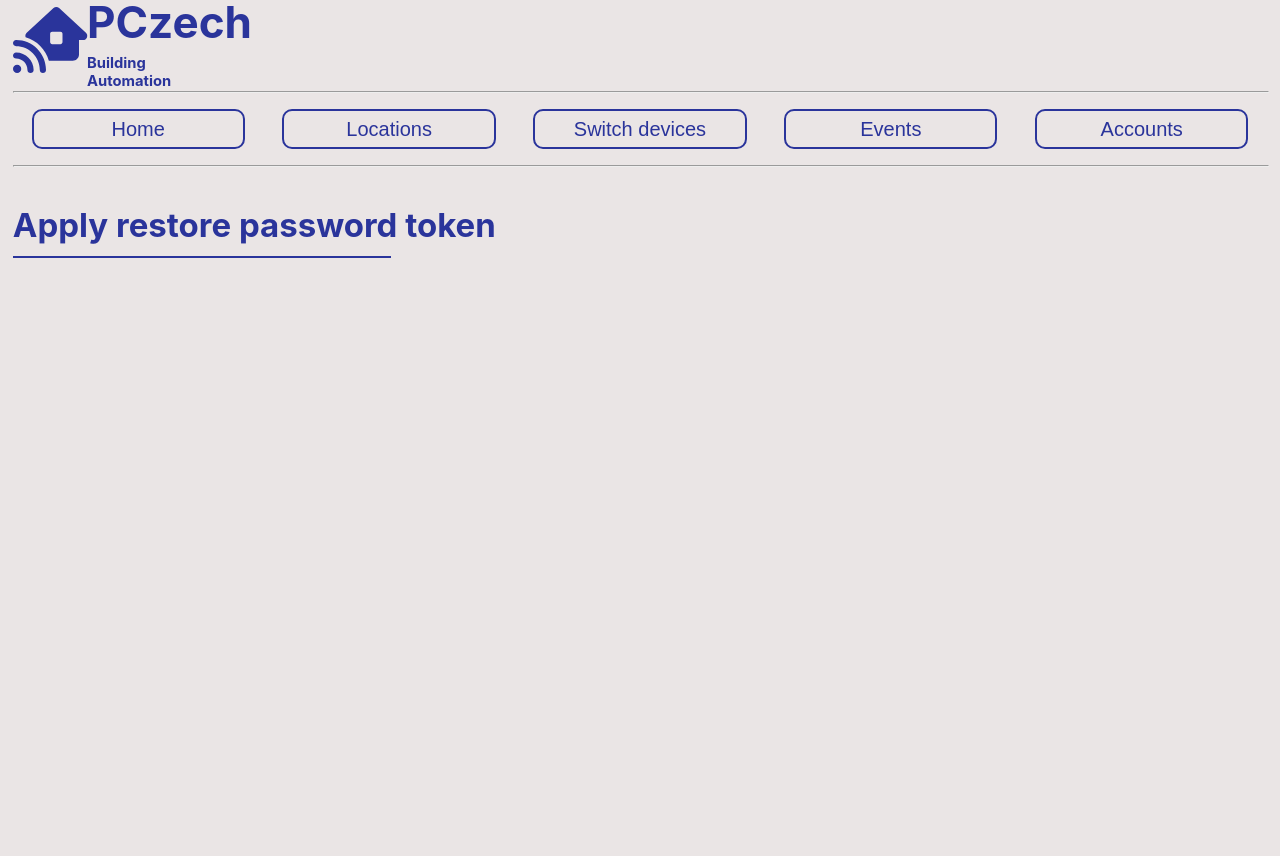
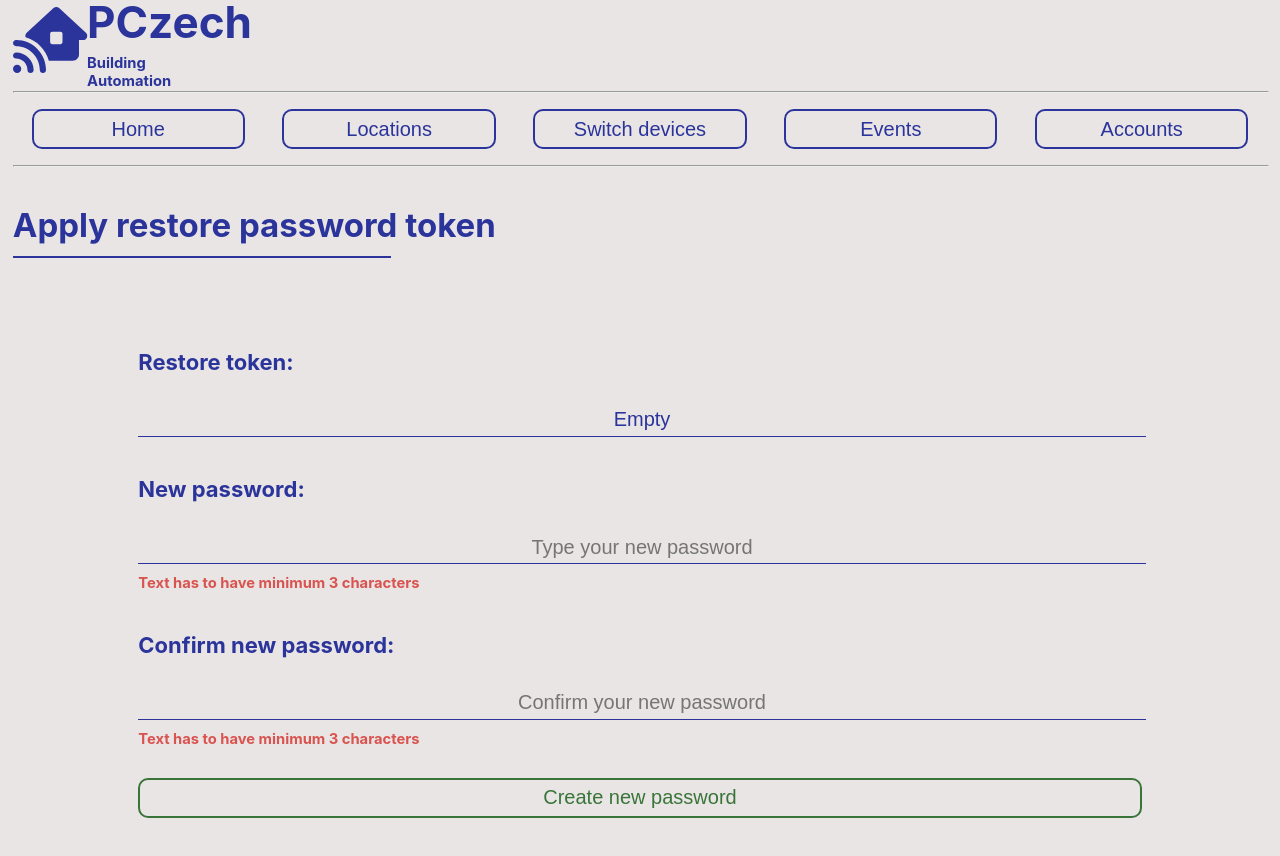
Before and after one commit to czechp/building-automation-frontend, a React (Create React App) app: page /restore-password-token in a window 1280 px wide. Before the commit the page ends 800 px from the top, so only its background shows below. Built offline with nearby package versions, Linux system fonts and the light colour scheme.

Commit message:
Apply token from email to set new password

```diff
--- a/src/useCase/account/restorePasswordApplyTokenPage/RestorePasswordApplyTokenPage.js
+++ b/src/useCase/account/restorePasswordApplyTokenPage/RestorePasswordApplyTokenPage.js
@@ -1,8 +1,16 @@
+import React from "react";
+
 import PageCmp from "../../../component/PageCmp";
+import {useLocation} from "react-router-dom";
+import RestorePasswordApplyTokenCmp from "./component/RestorePasswordApplyTokenCmp";
+
 
 const RestorePasswordApplyTokenPage = () => {
+    const {state: tokenFromBackend} = useLocation();
+    const defaultToken = tokenFromBackend || "Empty";
+
     return <PageCmp title="Apply restore password token">
-
+        <RestorePasswordApplyTokenCmp defaultToken={defaultToken} />
     </PageCmp>
 }
 
--- /dev/null
+++ b/src/useCase/account/restorePasswordApplyTokenPage/component/RestorePasswordApplyTokenCmp.js
@@ -0,0 +1,68 @@
+import React from "react";
+
+import FormCmp from "../../../../component/FormCmp";
+import TextInputCmp from "../../../../component/TextInputCmp";
+import ButtonCmp from "../../../../component/ButtonCmp";
+import colors from "../../../../configuration/style/colors";
+import {StatementContext} from "../../../../App";
+import SendRequestService from "../../../../service/http/sendRequestService";
+import httpErrorHandler from "../../../../service/http/httpErrorHandler";
+import {useNavigate} from "react-router-dom";
+
+const RestorePasswordApplyTokenCmp = ({defaultToken}) => {
+    const {showErrorInfo, showSuccessInfo} = React.useContext(StatementContext);
+    const navigate = useNavigate();
+    const [token, setToken] = React.useState(defaultToken);
+    const [newPassword, setNewPassword] = React.useState("");
+    const [newPasswordConfirm, setNewPasswordConfirm] = React.useState("");
+
+    function validatePasswords() {
+        if (newPassword === newPasswordConfirm)
+            return true;
+        else {
+            showErrorInfo("Passwords do not match")
+            return false;
+        }
+    }
+
+    function sendNewPasswordRequest() {
+        const NEW_PASSWORD_ENDPOINT = "/api/accounts/password-restore/new-password";
+        const sendRequestService = new SendRequestService();
+        const requestParams = [
+            {token: token},
+            {password: newPassword}
+        ];
+
+        sendRequestService.patch(NEW_PASSWORD_ENDPOINT, {}, requestParams)
+            .then(newPasswordSet)
+            .catch(handleRequestError);
+
+    }
+
+    function newPasswordSet() {
+        showSuccessInfo("New password was set. You can login now.");
+        navigate("/login");
+    }
+
+    function handleRequestError(error) {
+        showErrorInfo(httpErrorHandler(error));
+    }
+
+    function createNewPwdBtnOnClick() {
+        if (validatePasswords())
+            sendNewPasswordRequest();
+    }
+
+    return <FormCmp>
+        <TextInputCmp label="Restore token:" value={token} onChange={setToken}
+                      placeholder="Paste token from email message"/>
+        <TextInputCmp label="New password:" value={newPassword} onChange={setNewPassword} type="password"
+                      placeholder="Type your new password" minLength={3}/>
+        <TextInputCmp label="Confirm new password:" value={newPasswordConfirm} onChange={setNewPasswordConfirm}
+                      type="password"
+                      placeholder="Confirm your new password" minLength={3}/>
+        <ButtonCmp label="Create new password" color={colors.success} onClick={createNewPwdBtnOnClick}/>
+    </FormCmp>
+}
+
+export default RestorePasswordApplyTokenCmp;
--- a/src/useCase/account/restorePasswordDemandPage/component/RestorePasswordEmailFormCmp.js
+++ b/src/useCase/account/restorePasswordDemandPage/component/RestorePasswordEmailFormCmp.js
@@ -7,14 +7,16 @@ import {FieldsValidator} from "../../../../service/validator/fieldsValidator";
 import {StatementContext} from "../../../../App";
 import SendRequestService from "../../../../service/http/sendRequestService";
 import httpErrorHandler from "../../../../service/http/httpErrorHandler";
+import {useNavigate} from "react-router-dom";
 
 const RestorePasswordEmailFormCmp = () => {
     const {showErrorInfo, showSuccessInfo} = React.useContext(StatementContext);
     const [userEmail, setUserEmail] = React.useState("");
+    const navigate = useNavigate();
 
     function tokenSent(response) {
         showSuccessInfo(`Token was sent for ${userEmail}`);
-        //TODO: navigate to password restore token confirmed page
+        navigate("/restore-password-token", {state: response.data})
     }
 
     function requestErrorHandler(error){
```
Also changed, not shown: 1 other file (tests, documents, lock files or other folders).
